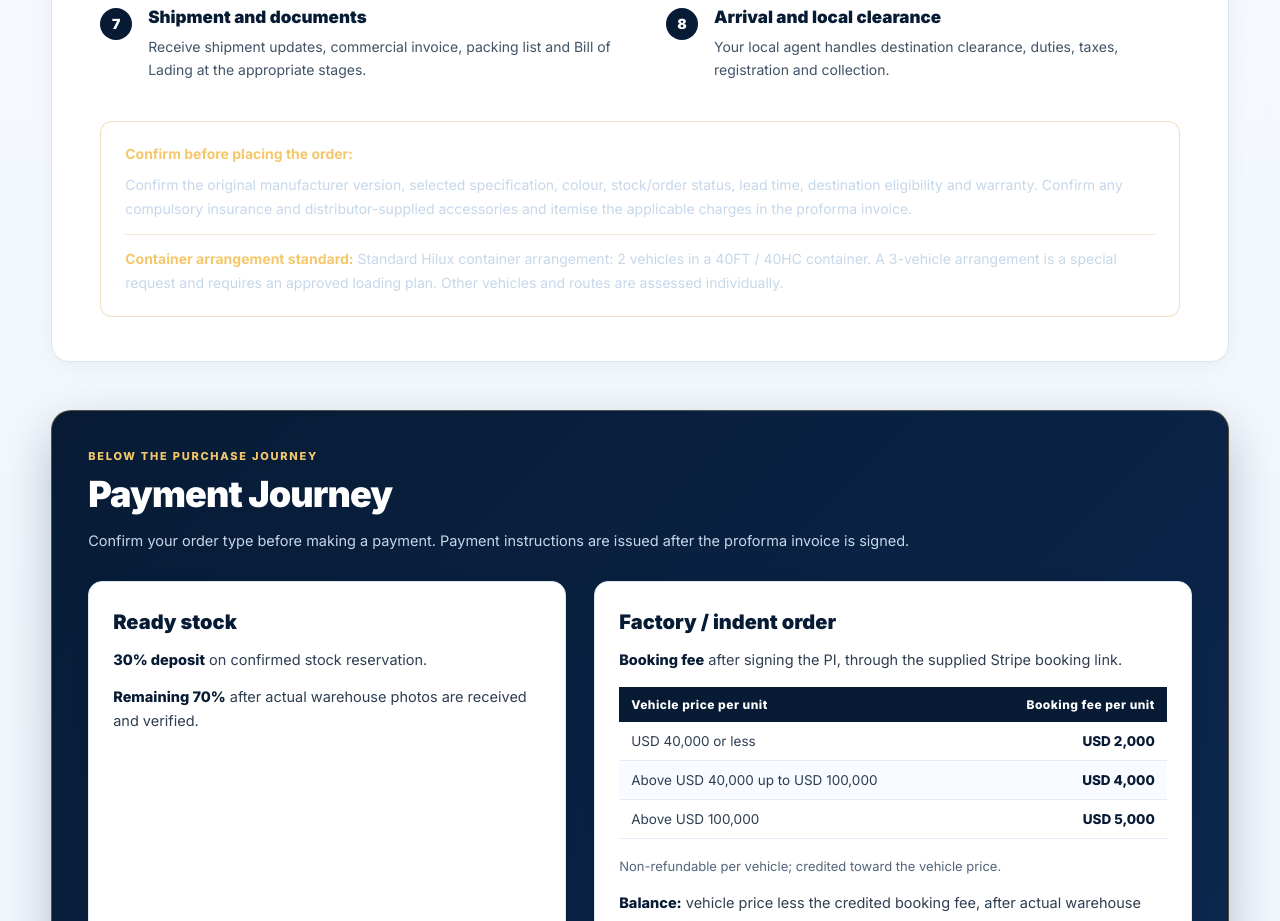
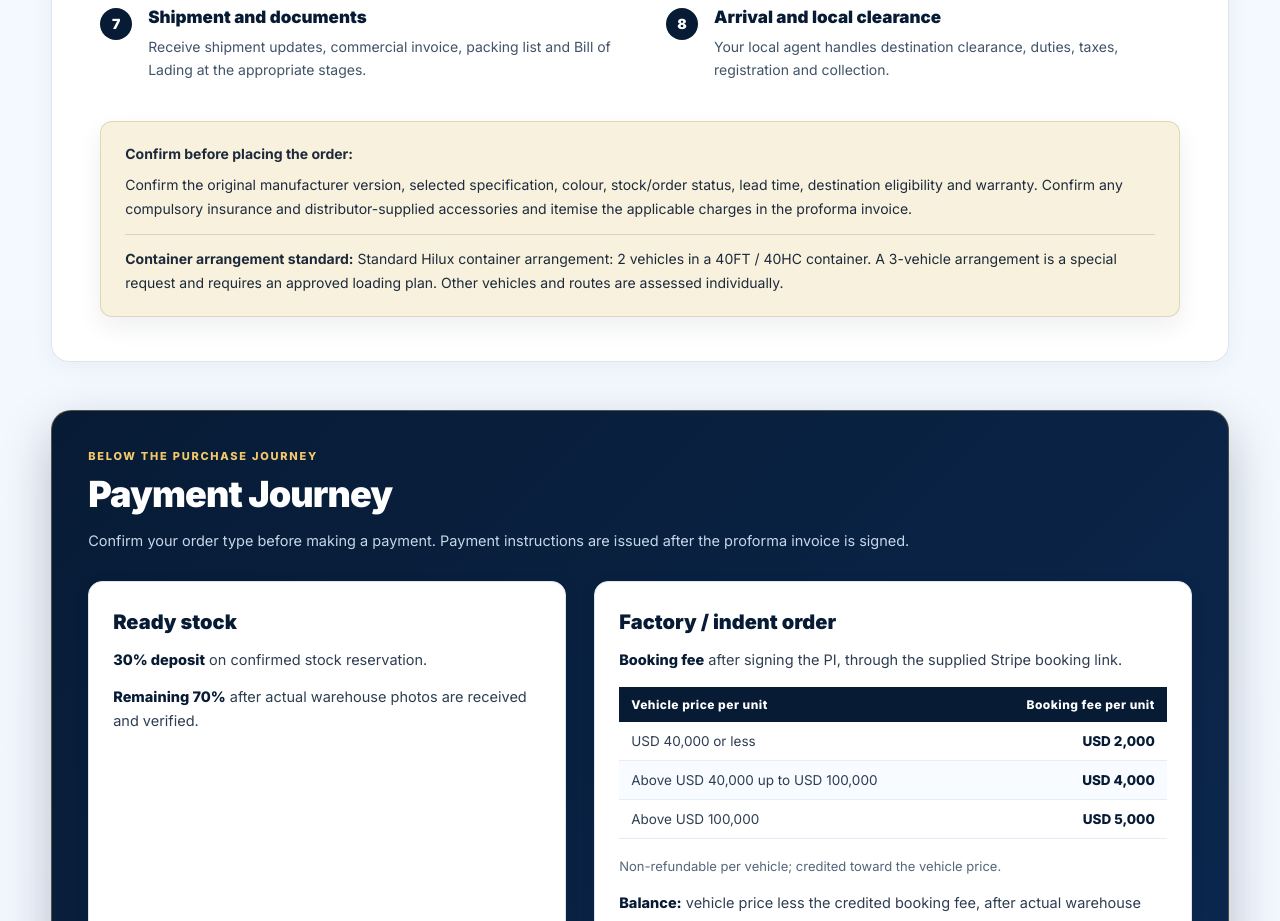
Before and after one commit to jasmineglobalsolutions/jasmineglobalexport, a Next.js app: page /price-list in a window 1280 px wide. Shown: the part 1860-2781 px from the top of the page. Built offline with nearby package versions, Linux system fonts and the light colour scheme.

Commit message:
feat: Enhance order confirmation section with improved styling and clarity

```diff
--- a/app/price-list/page.tsx
+++ b/app/price-list/page.tsx
@@ -217,15 +217,33 @@ export default function PriceListPage() {
               </div>
             </div>
 
-            <div className="journey-callout-box" style={{ marginTop: 32 }}>
-              <strong style={{ display: "block", marginBottom: 6 }}>Confirm before placing the order:</strong>
+            <div
+              className="journey-callout-box"
+              style={{
+                marginTop: 32,
+                background: "#f8f1dd",
+                border: "1px solid rgba(117, 88, 34, 0.18)",
+                color: "#1e2b3d",
+                boxShadow: "0 10px 24px rgba(16, 28, 41, 0.07)",
+              }}
+            >
+              <strong style={{ display: "block", marginBottom: 6, color: "#1d2a3a" }}>
+                Confirm before placing the order:
+              </strong>
               Confirm the original manufacturer version, selected specification, colour, stock/order status, lead time,
               destination eligibility and warranty. Confirm any compulsory insurance and distributor-supplied
               accessories and itemise the applicable charges in the proforma invoice.
-              <div style={{ marginTop: 12, paddingTop: 12, borderTop: "1px solid rgba(215,164,74,0.25)" }}>
-                <strong>Container arrangement standard:</strong> Standard Hilux container arrangement: 2 vehicles in a
-                40FT / 40HC container. A 3-vehicle arrangement is a special request and requires an approved loading
-                plan. Other vehicles and routes are assessed individually.
+              <div
+                style={{
+                  marginTop: 12,
+                  paddingTop: 12,
+                  borderTop: "1px solid rgba(117, 88, 34, 0.2)",
+                  color: "#1d2a3a",
+                }}
+              >
+                <strong style={{ color: "#1d2a3a" }}>Container arrangement standard:</strong> Standard Hilux container
+                arrangement: 2 vehicles in a 40FT / 40HC container. A 3-vehicle arrangement is a special request and
+                requires an approved loading plan. Other vehicles and routes are assessed individually.
               </div>
             </div>
           </section>
```
